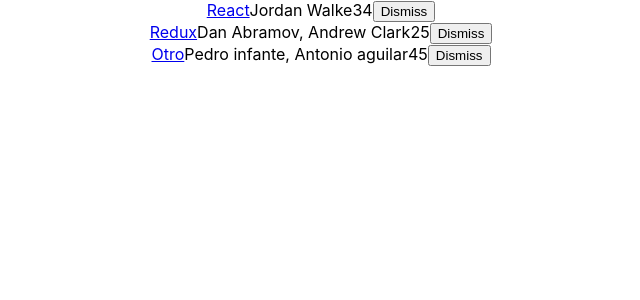
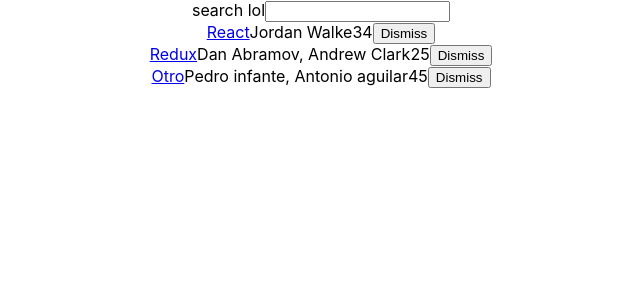
Before and after one commit to dagofonseca/hacker-news, a React (Create React App) app: page / in a window 1280 px wide. Shown: the top 300 px of the page, without its empty margins (319-959 px from the left). Built offline with nearby package versions, Linux system fonts and the light colour scheme.

Commit message:
composable components

```diff
--- a/src/App.js
+++ b/src/App.js
@@ -28,15 +28,24 @@
   },
 ];
 
+function isSearched(searchTerm) {
+  return function (item) {
+    return item.title.toLowerCase().includes(searchTerm.toLowerCase());
+  }
+}
+
+
 class App extends Component {
   constructor(props) {
     super(props);
 
     this.state = {
       list,
+      searchTerm: ''
     };
 
     this.onDismiss = this.onDismiss.bind(this);
+    this.onSearchChange = this.onSearchChange.bind(this);
   }
 
   onDismiss(id) {
@@ -45,10 +54,51 @@
     this.setState({ list: updatedList });
   }
 
+  onSearchChange(event) {
+    this.setState({ searchTerm: event.target.value });
+  }
+
   render() {
+    const { searchTerm, list } = this.state;
     return (
       <div className="App">
-        {this.state.list.map(item =>
+        <Search
+          value={searchTerm}
+          onChange={this.onSearchChange}
+        >
+          search lol
+        </Search>
+        <Table
+          list={list}
+          pattern={searchTerm}
+          onDismiss={this.onDismiss}
+        />
+      </div>
+    );
+  }
+}
+
+class Search extends Component {
+  render() {
+    const { value, onChange, children } = this.props;
+    return (
+      <form>
+        {children}<input
+          type="text"
+          value={value}
+          onChange={onChange}
+        />
+      </form>
+    );
+  }
+}
+
+class Table extends Component {
+  render() {
+    const { list, pattern, onDismiss } = this.props;
+    return (
+      <div>
+        {list.filter(isSearched(pattern)).map(item =>
           <div key={item.objectID}>
             <span>
               <a href={item.url}>{item.title}</a>
@@ -58,13 +108,12 @@
             <span>{item.points}</span>
             <span>
               <button
-                onClick={() => this.onDismiss(item.objectID)}
+                onClick={() => onDismiss(item.objectID)}
                 type="button"
               >
                 Dismiss
               </button>
             </span>
-
           </div>
         )}
       </div>
```
